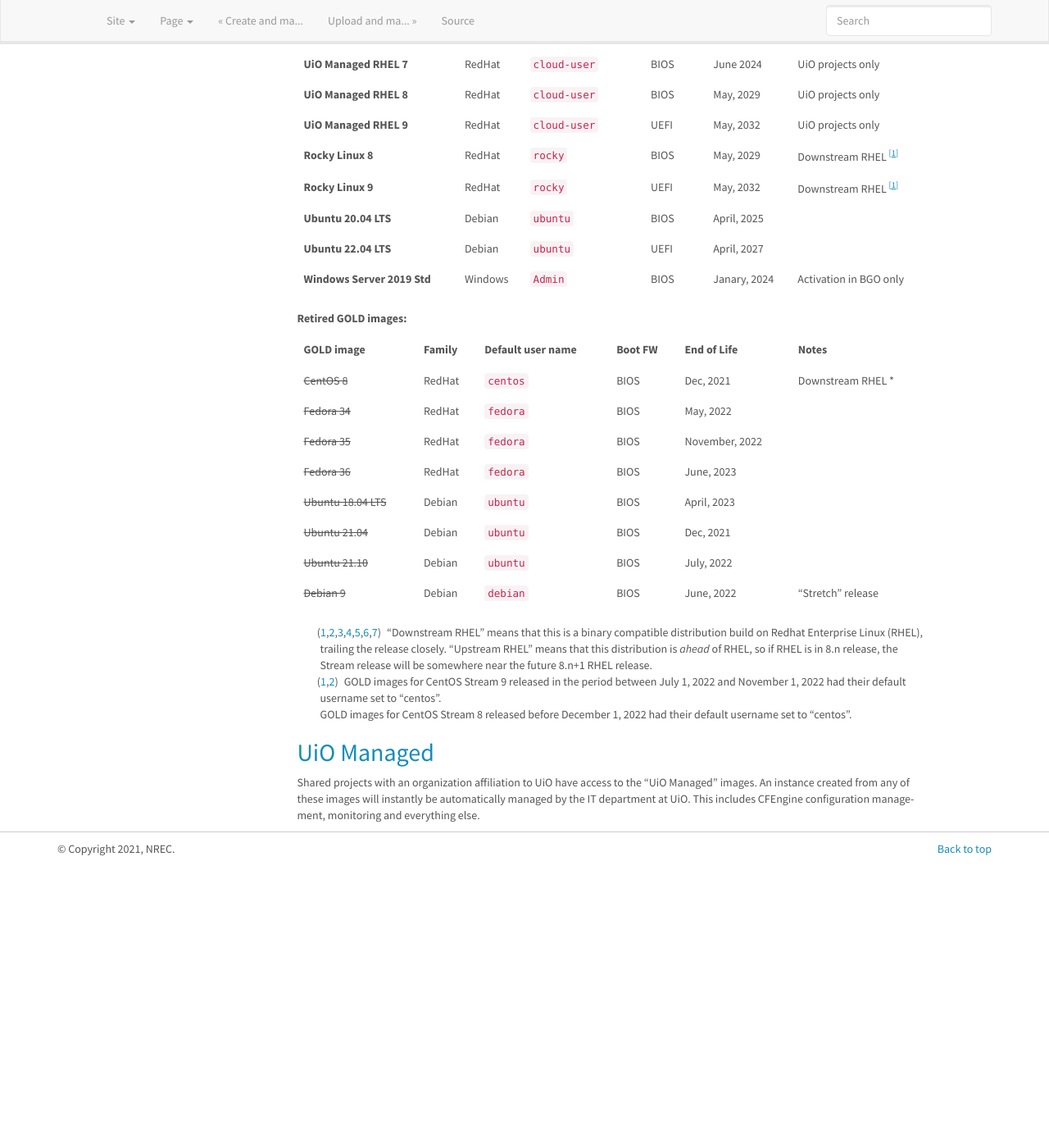
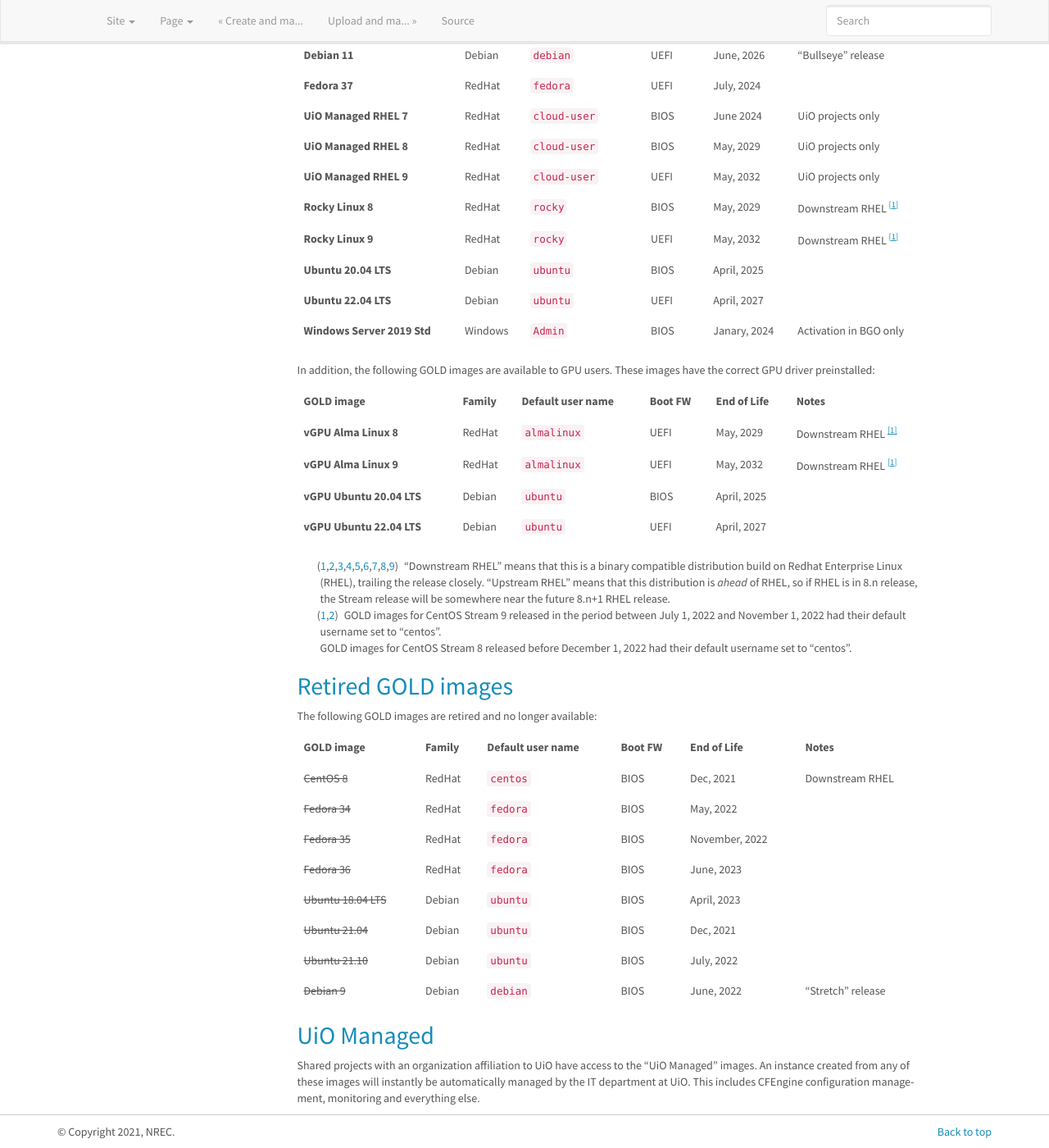
Before and after one commit to norcams/docs-enduser, a Sphinx documentation site: the page built from docs/gold-image.rst, in a window 1280 px wide and 1400 px high, scrolled down 630 px. Shown: the whole window at 82% size. Built offline with Sphinx 7.4.7, drawn with Linux system fonts in a browser that asks for light colours; before the commit the page ends 1685 px from its top, so only the background shows below that; some of the changed text lies outside the part shown.

Commit message:
reworked gold image doc

```diff
--- a/docs/gold-image.rst
+++ b/docs/gold-image.rst
@@ -11,15 +9,17 @@
 NREC GOLD images
 ================
 
-Last changed: |date|
-
 .. contents::
 
 The NREC Team provides prebuilt images for user consumption. We try to include
 popular Linux distributions as well as Windows images with an up to date
 patch level and basic features needed for working in the cloud.
 
-**Current GOLD images:**
+
+Current GOLD images
+-------------------
+
+Currently available GOLD images in NREC:
 
 ============================== ======== ===================== ======== ==================== =======================
 GOLD image                     Family   Default user name     Boot FW  End of Life          Notes
@@ -42,21 +42,17 @@ GOLD image                     Family   Default user name     Boot FW  End of Li
 **Windows Server 2019 Std**    Windows  ``Admin``             BIOS     Janary, 2024         Activation in BGO only
 ============================== ======== ===================== ======== ==================== =======================
 
-**Retired GOLD images:**
+In addition, the following GOLD images are available to GPU
+users. These images have the correct GPU driver preinstalled:
 
-============================== ======== ================== ======== ==================== =======================
-GOLD image                     Family   Default user name  Boot FW  End of Life          Notes
-============================== ======== ================== ======== ==================== =======================
-|ss| CentOS 8 |se|             RedHat   ``centos``         BIOS     Dec, 2021            Downstream RHEL *
-|ss| Fedora 34 |se|            RedHat   ``fedora``         BIOS     May, 2022
-|ss| Fedora 35 |se|            RedHat   ``fedora``         BIOS     November, 2022
-|ss| Fedora 36 |se|            RedHat   ``fedora``         BIOS     June, 2023
-|ss| Ubuntu 18.04 LTS |se|     Debian   ``ubuntu``         BIOS     April, 2023
-|ss| Ubuntu 21.04 |se|         Debian   ``ubuntu``         BIOS     Dec, 2021
-|ss| Ubuntu 21.10 |se|         Debian   ``ubuntu``         BIOS     July, 2022
-|ss| Debian 9 |se|             Debian   ``debian``         BIOS     June, 2022           "Stretch" release
-============================== ======== ================== ======== ==================== =======================
-
+============================== ======== ===================== ======== ==================== =======================
+GOLD image                     Family   Default user name     Boot FW  End of Life          Notes
+============================== ======== ===================== ======== ==================== =======================
+**vGPU Alma Linux 8**          RedHat   ``almalinux``         UEFI     May, 2029            Downstream RHEL [#f1]_
+**vGPU Alma Linux 9**          RedHat   ``almalinux``         UEFI     May, 2032            Downstream RHEL [#f1]_
+**vGPU Ubuntu 20.04 LTS**      Debian   ``ubuntu``            BIOS     April, 2025
+**vGPU Ubuntu 22.04 LTS**      Debian   ``ubuntu``            UEFI     April, 2027
+============================== ======== ===================== ======== ==================== =======================
 
 .. [#f1] "Downstream RHEL" means that this is a binary compatible
    distribution build on Redhat Enterprise Linux (RHEL), trailing the
@@ -72,6 +68,25 @@ GOLD image                     Family   Default user name  Boot FW  End of Life
    2022 had their default username set to "centos".
 
 
+Retired GOLD images
+-------------------
+
+The following GOLD images are retired and no longer available:
+
+============================== ======== ================== ======== ==================== =======================
+GOLD image                     Family   Default user name  Boot FW  End of Life          Notes
+============================== ======== ================== ======== ==================== =======================
+|ss| CentOS 8 |se|             RedHat   ``centos``         BIOS     Dec, 2021            Downstream RHEL
+|ss| Fedora 34 |se|            RedHat   ``fedora``         BIOS     May, 2022
+|ss| Fedora 35 |se|            RedHat   ``fedora``         BIOS     November, 2022
+|ss| Fedora 36 |se|            RedHat   ``fedora``         BIOS     June, 2023
+|ss| Ubuntu 18.04 LTS |se|     Debian   ``ubuntu``         BIOS     April, 2023
+|ss| Ubuntu 21.04 |se|         Debian   ``ubuntu``         BIOS     Dec, 2021
+|ss| Ubuntu 21.10 |se|         Debian   ``ubuntu``         BIOS     July, 2022
+|ss| Debian 9 |se|             Debian   ``debian``         BIOS     June, 2022           "Stretch" release
+============================== ======== ================== ======== ==================== =======================
+
+
 UiO Managed
 -----------
 
```
Also changed, not shown: other parts of docs/gold-image.rst (+0 -2 lines).
